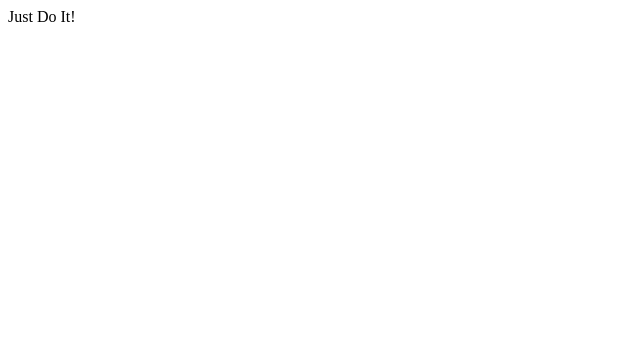
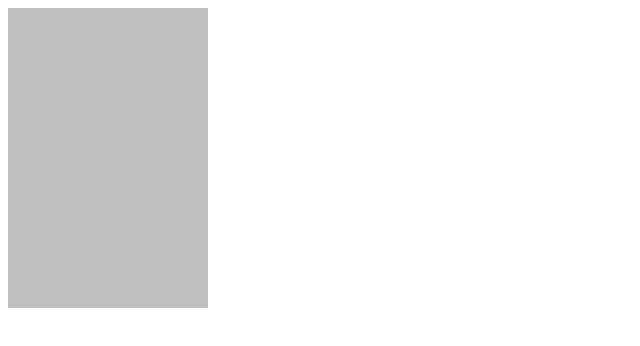
Before and after one commit to Chupriarti/react-typescript-0, a React (Create React App) app: page / in a window 1280 px wide. Shown: the top 346 px of the page, without its empty margins (0-640 px from the left). Built offline with nearby package versions, Linux system fonts and the light colour scheme; the HTML template or start-up script is replaced by a standard one.

Commit message:
render Card

```diff
--- a/src/App.tsx
+++ b/src/App.tsx
@@ -1,9 +1,10 @@
 import React from 'react';
+import Card from './components/Card';
 
 function App() {
   return (
     <div>
-      Just Do It!
+      <Card width="200px" height="300px" />
     </div>
   );
 }
--- a/src/components/Card.tsx
+++ b/src/components/Card.tsx
@@ -7,7 +7,7 @@ interface CardPros {
 
 const Card = ({width, height}: CardPros) => {
   return (
-    <div style={{backgroundColor: "silver"}}>
+    <div style={{width, height, backgroundColor: "silver"}}>
 
     </div>
   );
```
